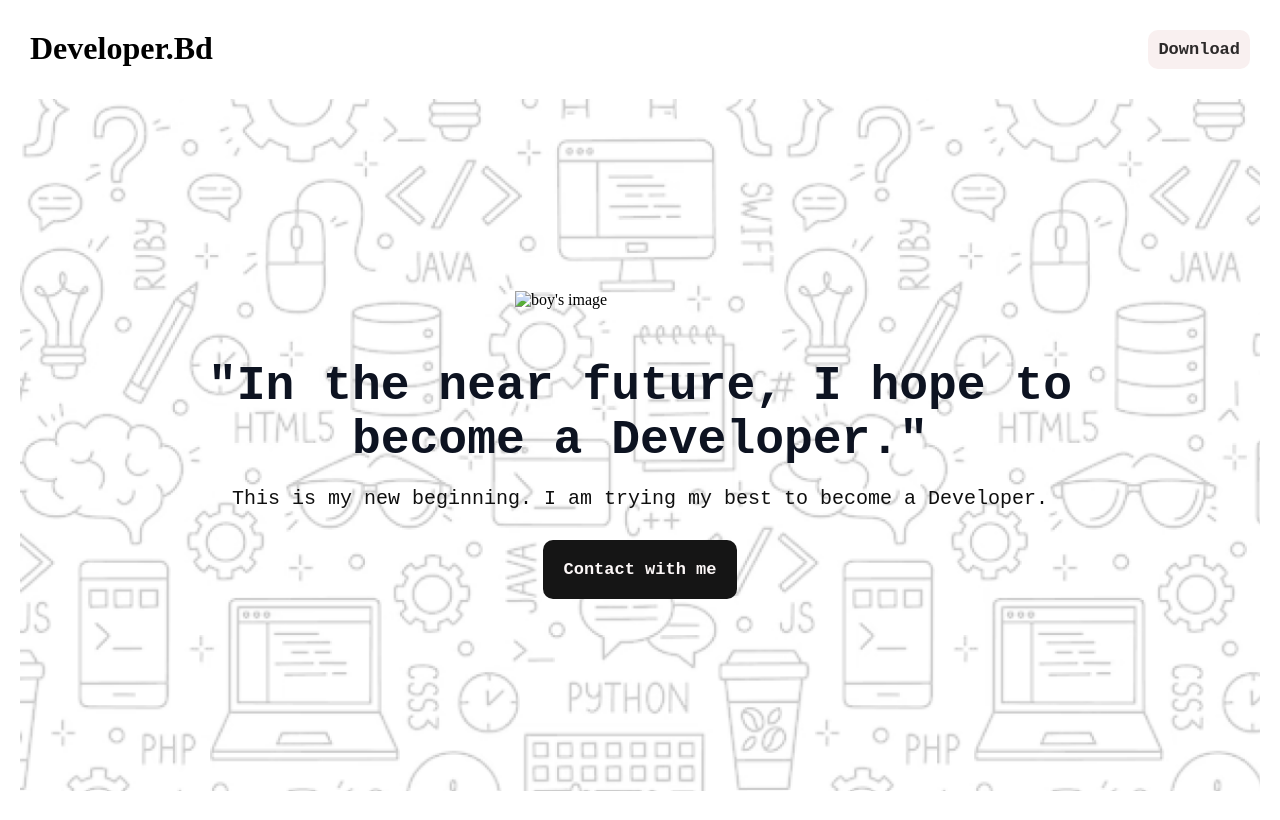
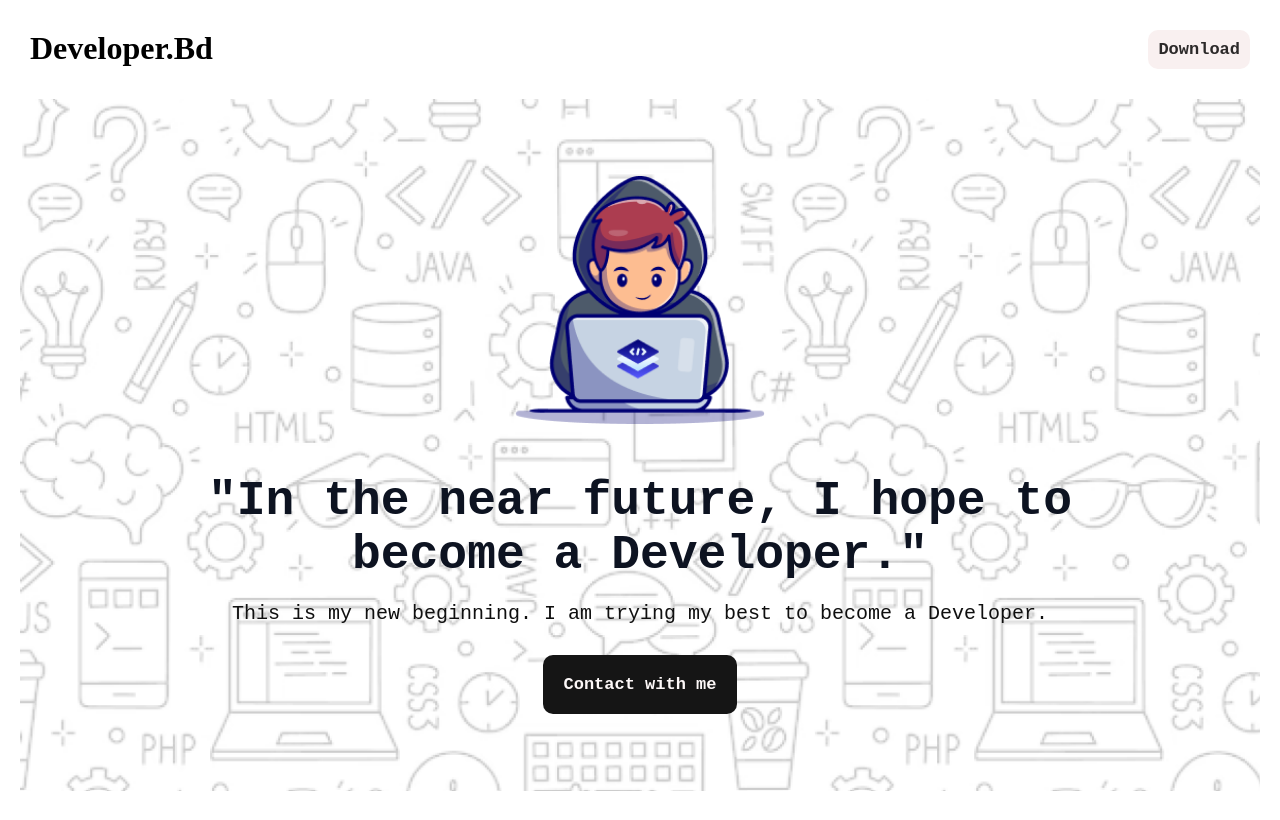
Before and after one commit to Marufa-Zannatara/B10A1Assagnment, a plain HTML site: page index.html in a window 1280 px wide. Drawn offline with Linux system fonts and the light colour scheme; the site is published under a folder, as on GitHub Pages, so addresses that start at the root find nothing; a web font is replaced by a local one.

Commit message:
Trying to fixing the  image path problem

```diff
--- a/index.html
+++ b/index.html
@@ -21,7 +21,7 @@
          </div>
         <div class="cover">
             <div class="coverimg">
-                <img src="/images/Group.png" alt="boy's image">
+                <img src="images/Group.png" alt="boy's image">
             </div>
             <h1>"In the near future, I hope to <br>become a Developer."</h1>
             <p> This is my new beginning. I am trying my best to become a Developer.</p>
```
